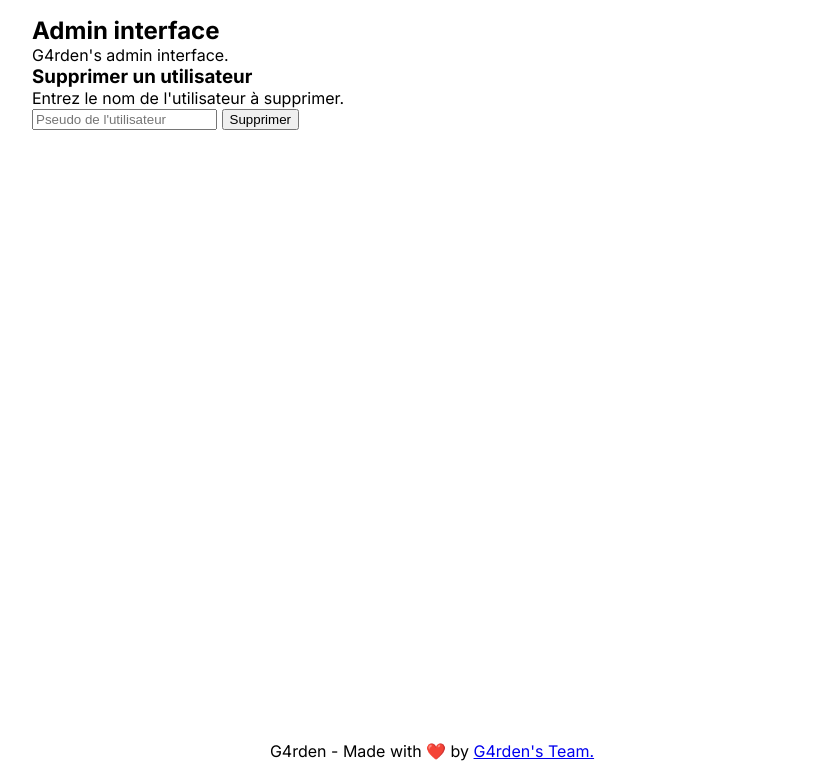
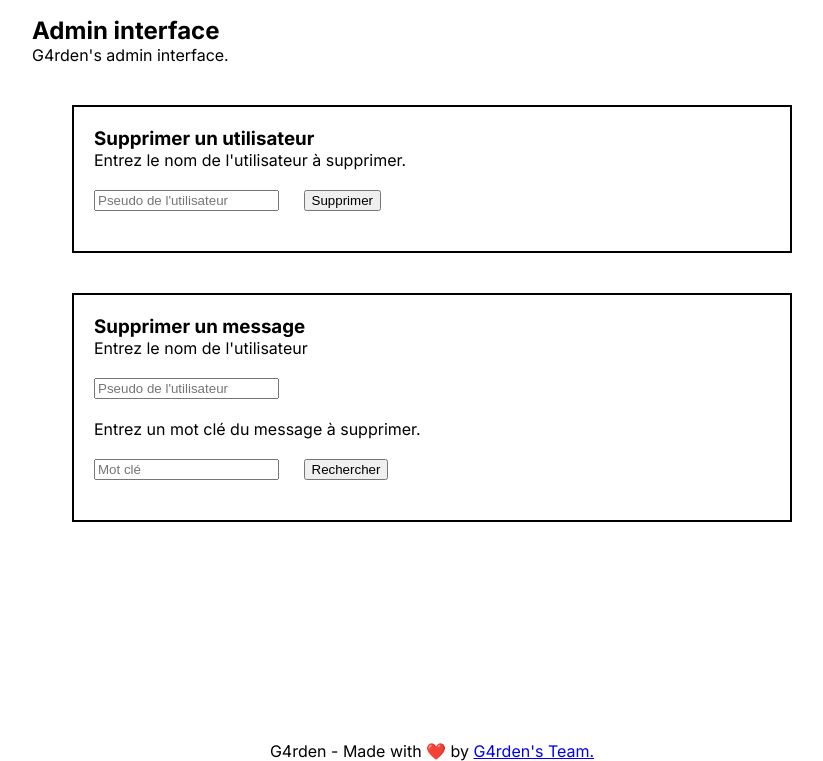
Before and after one commit to nansphilip/G4rden, a PHP site: page /index.php?p=admin_interface in a window 1280 px wide. Shown: the part 39-800 px from the top of the page, without its empty margins (208-1031 px from the left). Run offline with PHP 8.4, Linux system fonts and the light colour scheme; data that the repository does not hold is empty.

Commit message:
feat: admin-interface

```diff
--- a/controller/admin_interface.php
+++ b/controller/admin_interface.php
@@ -14,7 +14,7 @@ App::setPageDescription("Welcome to G4rden");
 App::setPageFavicon("world.png");
 
 // Load the view
-App::loadCssFiles(["utils"]);
-//App::loadJsFiles(["home"]);
+App::loadCssFiles(["utils","admin_interface"]);
+App::loadJsFiles(["admin_interface"]);
 App::loadViewFile("admin_interface", $varToInject);
 ?>
--- /dev/null
+++ b/static/css/admin_interface.css
@@ -0,0 +1,11 @@
+.margin-border {
+    margin: 40px;
+    border: 2px solid black;
+    padding: 20px;
+}
+
+.margin {
+    margin-top: 20px;
+    margin-bottom: 20px;
+    margin-right: 20px;
+}
--- /dev/null
+++ b/static/js/admin_interface.js
@@ -0,0 +1,51 @@
+let deleteUserButton = document.querySelector("#deleteUser");
+// let inputUser = document.querySelector(".inputUsername");
+// let username;
+
+// //Add the click event listener to the deleteUserButton
+deleteUserButton.addEventListener("click", deleteUser);
+
+// //Function that calls the delete user method in php
+// function deleteUser(username){
+//     username = inputUser.value;
+//     //Prepare the function with the arguments
+//     var call_Args = {
+//         fonction : "deleteUser",
+//         params: {
+//             param1 : username
+//         },
+//     };
+//     //Call the function
+//     $('.retourFonction').load("deleteUser.php", call_Args);
+
+//     // if(confirm("Voulez-vous supprimer l'utilisateur : " + username + " ?")){
+
+//     // }
+// }
+
+// Lorsque le bouton est cliqué
+//$('#deleteUser').click(
+    // function deleteUser() {
+    // // Paramètre que nous voulons envoyer
+    // var param = $('.inputUsername').val();
+
+//     // Requête AJAX
+//     $.ajax({
+//         url: 'deleteUser.php',   // Fichier PHP qui reçoit la requête
+//         type: 'POST',          // Méthode de requête (POST)
+//         data: { param: param }, // Paramètre à envoyer
+//         dataType: 'json',      // Type de retour attendu (JSON)
+//         success: function(response) {
+//             // Affiche la réponse dans le div #result
+//             if (response.success) {
+//                 $('#retourFonction').text(response.message);
+//             } else {
+//                 $('#retourFonction').text('Erreur: ' + response.message);
+//             }
+//         },
+//         error: function(xhr, status, error) {
+//             // Gestion des erreurs
+//             $('#retourFonction').text('Erreur AJAX: ' + error);
+//         }
+//     });
+// };
--- a/view/components/admin_interface.php
+++ b/view/components/admin_interface.php
@@ -1,9 +1,17 @@
 <!-- Delete a user -->
- <div class="">
-    <h3>Supprimer un utilisateur</h3>
-    <p>Entrez le nom de l'utilisateur à supprimer.</p>
-    <input type="text" placeholder="Pseudo de l'utilisateur">
-    <button type="button" class="">Supprimer</button>
- </div>
+<div class="justify-between margin-border">
+   <h3>Supprimer un utilisateur</h3>
+   <p>Entrez le nom de l'utilisateur à supprimer.</p>
+   <input type="text" class="margin" placeholder="Pseudo de l'utilisateur">
+   <button type="button" class="margin" id="deleteUser">Supprimer</button>
+</div>
+<div class="justify-between margin-border">
+   <h3>Supprimer un message</h3>
+   <p>Entrez le nom de l'utilisateur</p>
+   <input type="text" class="margin" placeholder="Pseudo de l'utilisateur">
+   <p>Entrez un mot clé du message à supprimer.</p>
+   <input type="text" class="margin" placeholder="Mot clé">
+   <button type="button" id="searchMessage">Rechercher</button>
+</div>
 
 <!-- Delete a message -->
--- a/view/components/header.php
+++ b/view/components/header.php
@@ -30,7 +30,7 @@
     <script src="static/js/global.js"></script>
     <?php if (is_array(App::$jsFiles)) {
         foreach (App::$jsFiles as $file) {
-            echo "<script src='$file'></script>";
+            echo "<script src='$file' defer></script>";
         }
     } ?>
 </head>
```
Also changed, not shown: deleteUser.php (added, +23 -0 lines).
